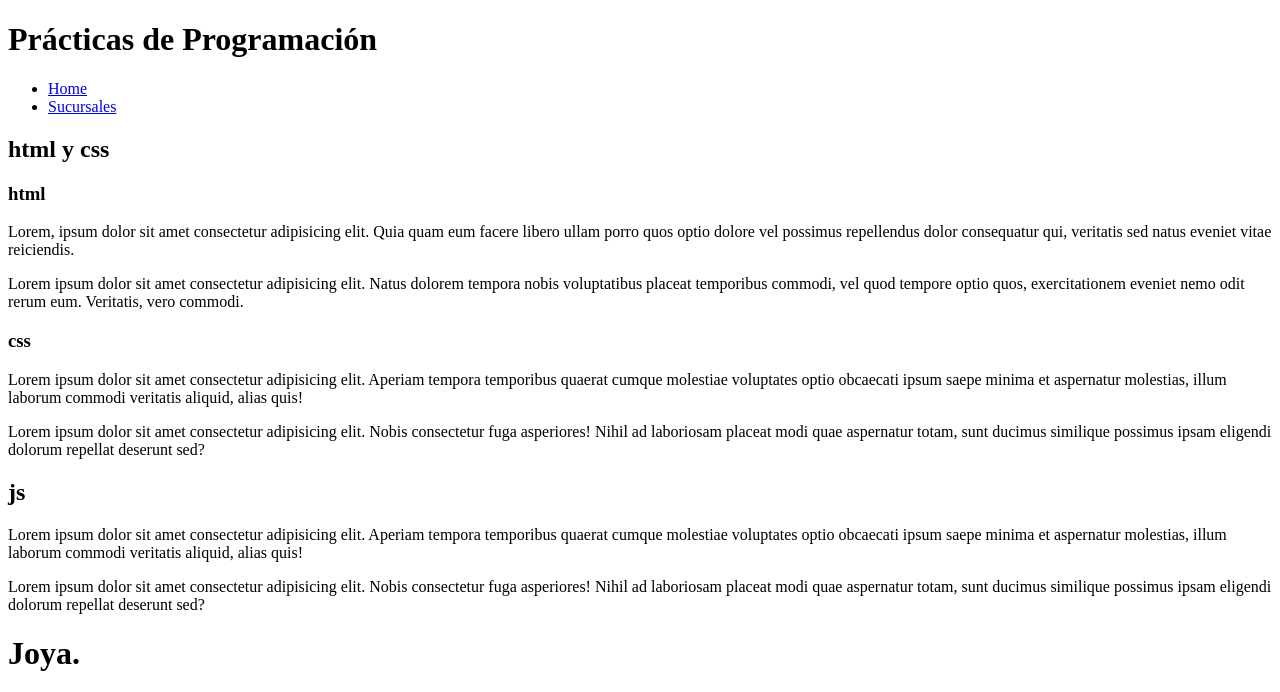
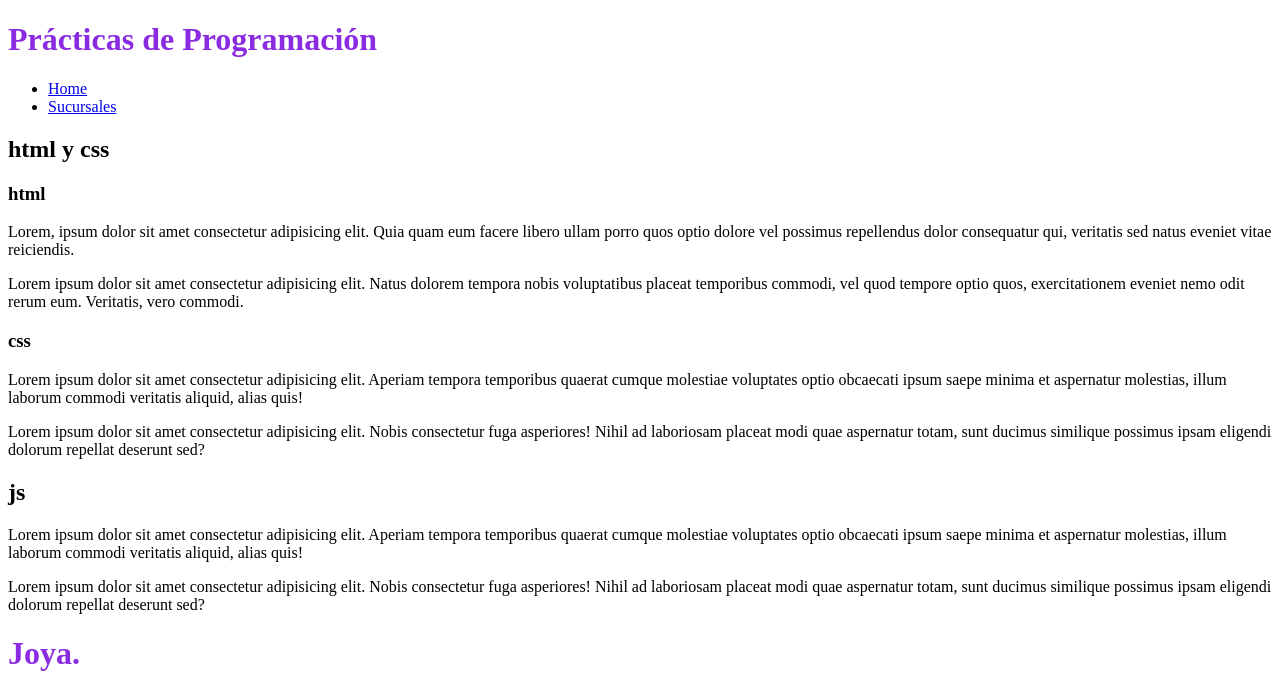
Before and after one commit to PiPa1337/proyectofinal, a plain HTML site: page Curso/Clase2/Pages/productos.html in a window 1280 px wide. Shown: the top 692 px of the page. Drawn offline with Linux system fonts and the light colour scheme; grey boxes are pictures that could not be loaded.

Commit message:
Css
css crazy

```diff
--- a/Curso/Clase2/Pages/productos.html
+++ b/Curso/Clase2/Pages/productos.html
@@ -4,6 +4,7 @@
     <meta charset="UTF-8">
     <meta http-equiv="X-UA-Compatible" content="IE=edge">
     <meta name="viewport" content="width=device-width, initial-scale=1.0">
+    <link rel="stylesheet" href="../css/index.css">
     <title>Prácticas de Programación</title>
 </head>
 <body>
--- a/Curso/Clase2/css/index.css
+++ b/Curso/Clase2/css/index.css
@@ -0,0 +1,4 @@
+h1{
+    font-family: 'Times New Roman', Times, serif;
+    color: blueviolet;
+}
```
Also changed, not shown: Curso/Clase2/Pages/empleados.html (+1 -0 lines), Curso/Clase2/Pages/sucursales.html (+1 -0 lines), Curso/Clase2/index.html (+1 -0 lines).
